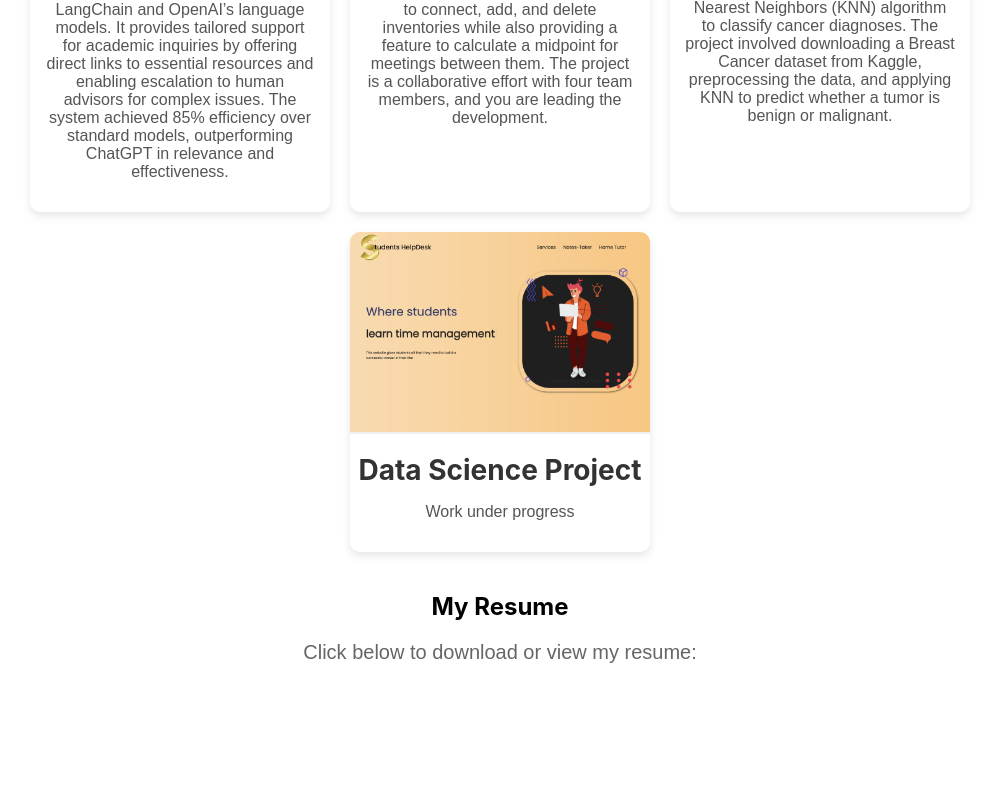
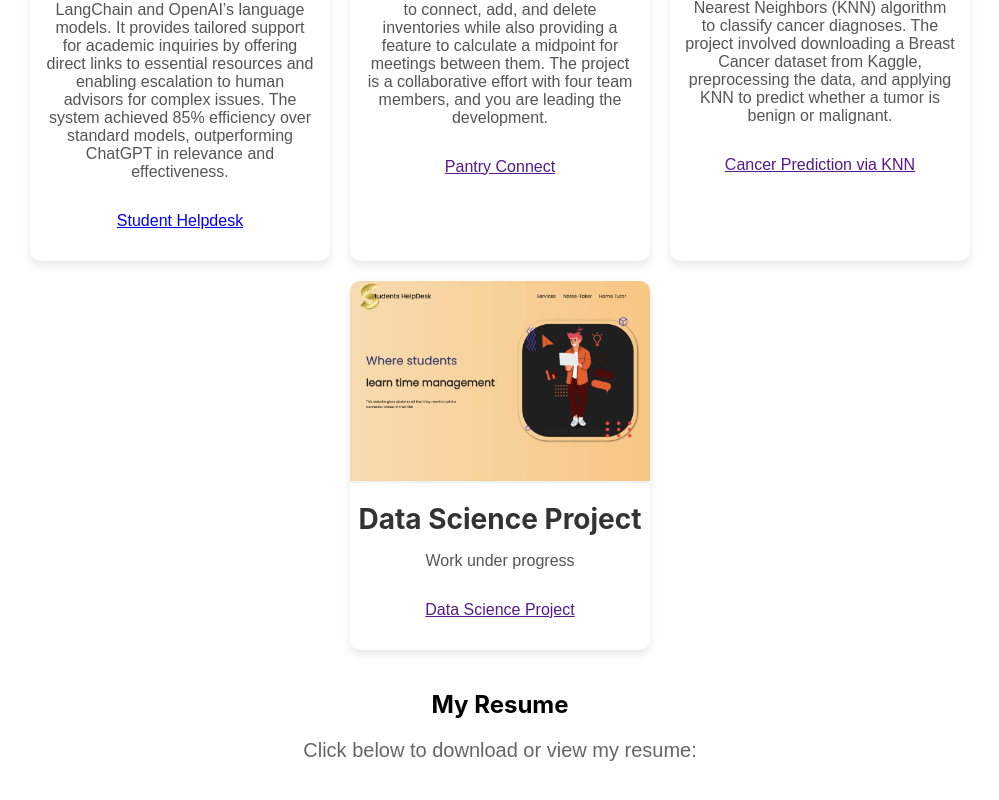
Before and after one commit to AbdulHadi03/portfolio-website, a React (Create React App) app: page / in a window 1280 px wide. Shown: the part 943-1743 px from the top of the page, without its empty margins (140-1139 px from the left). Built offline with nearby package versions, Linux system fonts and the light colour scheme.

Commit message:
adding projects link

```diff
--- a/src/components/Projects.js
+++ b/src/components/Projects.js
@@ -39,6 +39,7 @@ const Projects = () => {
                     <img src={project.imageUrl} alt={project.title} />
                     <h2>{project.title}</h2>
                     <p>{project.description}</p>
+                    <p><a href={project.link? project.link: ""}>{project.title}</a></p>
                     {/* Add more project card elements here */}
                 </div>
             ))}
```
